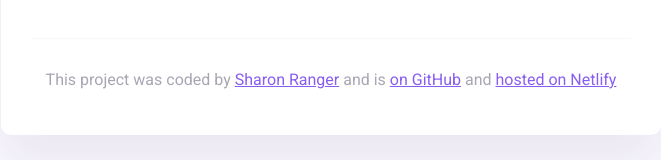
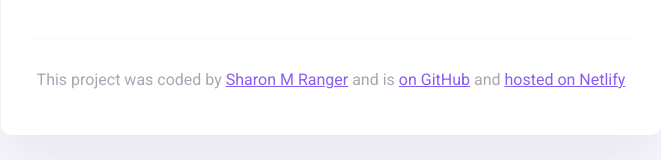
Before and after one commit to MySharona007/Code-Tree01, a plain HTML site: page weather.html in a window 1280 px wide. Shown: the part 325-485 px from the top of the page, without its empty margins (309-970 px from the left). Drawn offline with nearby package versions, Linux system fonts and the light colour scheme.

Commit message:
Update weather.html
added M to coding name

```diff
--- a/weather.html
+++ b/weather.html
@@ -47,7 +47,7 @@
       <footer>
         <p>
           This project was coded by
-          <a href="#" target="_blank">Sharon Ranger</a> and is
+          <a href="#" target="_blank">Sharon M Ranger</a> and is
           <a href="#" target="_blank"> on GitHub</a> and
           <a href="#" target="_blank">hosted on Netlify</a>
         </p>
```
